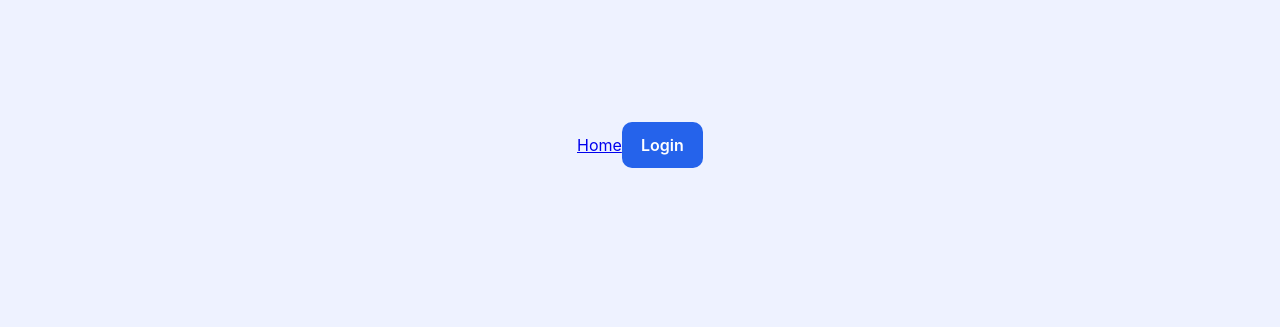
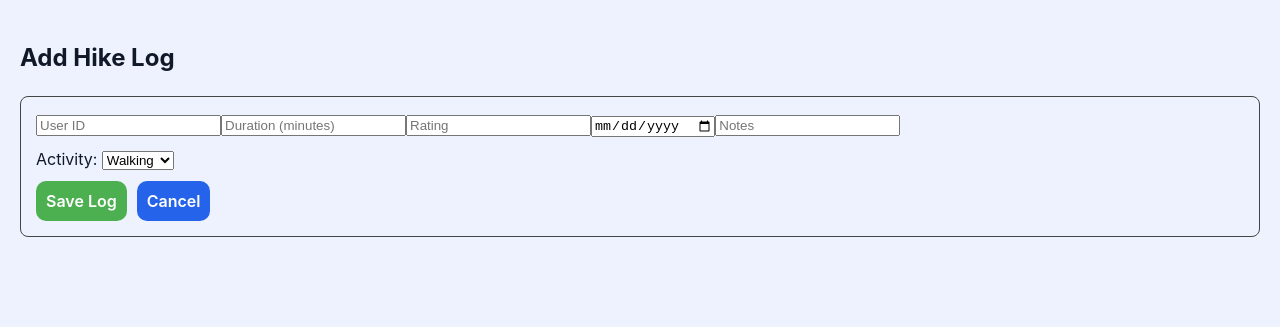
Before and after one commit to Project-2-Group-8/Project-2-Frontend, a React (Vite) app: page /log/1 in a window 1280 px wide. Before the commit this address led to /. Shown: the top 327 px of the page. Built offline with nearby package versions, Linux system fonts and the light colour scheme; no server answers.

Commit message:
Added addlogPage

```diff
--- a/src/App.tsx
+++ b/src/App.tsx
@@ -7,6 +7,7 @@ import HikeForm from './components/HikeForm'
 import ProfilePage from './pages/ProfilePage'
 import AdminPage from './pages/AdminPage'
 import EditHikePage from './pages/EditHikePage'
+import AddLogPage from './pages/AddLogPage'
 import LoginPage from './pages/LoginPage'
 import AuthCallback from './pages/AuthCallback'
 import type { Hike } from './components/HikeForm'
@@ -111,6 +112,7 @@ export default function App() {
       <Route path="/profile" element={<ProfilePage backendUser={null} />} />
       <Route path="/admin" element={<AdminPage backendUser={null} />} />
       <Route path="/edit/:id" element={<EditHikePage />} />
+      <Route path="/log/:id" element={<AddLogPage />} />
       <Route path="*" element={<Navigate to="/" replace />} />
     </Routes>
   )
--- a/src/components/HikeForm.tsx
+++ b/src/components/HikeForm.tsx
@@ -34,6 +34,7 @@ const HikeForm: React.FC<HikeFormProps> = ({ onHikeAdded }) => {
       imageUrl
     }
 
+    console.log(newHike)
     fetch('http://localhost:8080/api/hikes', {
       method: 'POST',
       headers: { 'Content-Type': 'application/json' },
--- a/src/components/HikeList.tsx
+++ b/src/components/HikeList.tsx
@@ -33,7 +33,7 @@ function HikeList() {
   }
 
   const handleAddLog = (hikeId: number) => {
-    console.log('Add log for hike:', hikeId)
+    navigate(`/log/${hikeId}`)
   }
 
   return (
--- /dev/null
+++ b/src/pages/AddLogPage.tsx
@@ -0,0 +1,150 @@
+import { useState, FormEvent } from 'react'
+import { useNavigate, useParams } from 'react-router-dom'
+
+export interface HikeLog {
+  logId?: number
+  userId: number
+  durationMin: number
+  rating: number
+  date: string
+  notes: string
+  activityType: 'Walking' | 'Running'
+  hike: {
+    hikeId: number
+  }
+}
+
+const AddLogPage: React.FC = () => {
+  const { id } = useParams()
+  const navigate = useNavigate()
+
+  const [userId, setUserId] = useState('')
+  const [durationMin, setDurationMin] = useState('')
+  const [rating, setRating] = useState('')
+  const [date, setDate] = useState('')
+  const [notes, setNotes] = useState('')
+  const [activityType, setActivityType] = useState<'Walking' | 'Running'>('Walking')
+
+  const handleSubmit = (e: FormEvent) => {
+    e.preventDefault()
+
+    if (!id) {
+      console.error('Missing hike id')
+      return
+    }
+
+    const newLog: HikeLog = {
+      userId: parseInt(userId),
+      durationMin: parseFloat(durationMin),
+      rating: parseInt(rating),
+      date,
+      notes,
+      activityType,
+      hike: {
+        hikeId: parseInt(id)
+      }
+    }
+
+    console.log('Submitting new log:', newLog)
+
+    fetch('http://localhost:8080/api/hike-logs', {
+      method: 'POST',
+      headers: { 'Content-Type': 'application/json' },
+      body: JSON.stringify(newLog),
+    })
+      .then(async (res) => {
+        if (!res.ok) {
+          throw new Error(`Failed to save log: ${res.status}`)
+        }
+        return res.json()
+      })
+      .then((data) => {
+        console.log('Saved log:', data)
+        navigate('/')
+      })
+      .catch((err) => console.error('Error saving log:', err))
+  }
+
+  return (
+    <div style={{ padding: '20px' }}>
+      <h2>Add Hike Log</h2>
+
+      <form
+        onSubmit={handleSubmit}
+        style={{
+          margin: '20px 0',
+          padding: '15px',
+          border: '1px solid #444',
+          borderRadius: '8px'
+        }}
+      >
+        <input
+          type="number"
+          placeholder="User ID"
+          value={userId}
+          onChange={(e) => setUserId(e.target.value)}
+          required
+        />
+
+        <input
+          type="number"
+          step="0.1"
+          placeholder="Duration (minutes)"
+          value={durationMin}
+          onChange={(e) => setDurationMin(e.target.value)}
+          required
+        />
+
+        <input
+          type="number"
+          placeholder="Rating"
+          value={rating}
+          onChange={(e) => setRating(e.target.value)}
+          required
+        />
+
+        <input
+          type="date"
+          value={date}
+          onChange={(e) => setDate(e.target.value)}
+          required
+        />
+
+        <input
+          type="text"
+          placeholder="Notes"
+          value={notes}
+          onChange={(e) => setNotes(e.target.value)}
+        />
+
+        <div style={{ margin: '10px 0' }}>
+          <label>Activity: </label>
+          <select
+            value={activityType}
+            onChange={(e) => setActivityType(e.target.value as 'Walking' | 'Running')}
+          >
+            <option value="Walking">Walking</option>
+            <option value="Running">Running</option>
+          </select>
+        </div>
+
+        <button
+          type="submit"
+          style={{ backgroundColor: '#4CAF50', color: 'white', padding: '10px', marginRight: '10px' }}
+        >
+          Save Log
+        </button>
+
+        <button
+          type="button"
+          onClick={() => navigate('/')}
+          style={{ padding: '10px' }}
+        >
+          Cancel
+        </button>
+      </form>
+    </div>
+  )
+}
+
+export default AddLogPage
--- a/src/pages/EditHikePage.tsx
+++ b/src/pages/EditHikePage.tsx
@@ -39,6 +39,7 @@ function EditHikePage() {
       difficulty: parseFloat(difficulty),
       imageUrl
     }
+    console.log('Submitting updated hike:', updatedHike)
 
     fetch(`http://localhost:8080/api/hikes/${id}`, {
       method: 'PUT',
```
